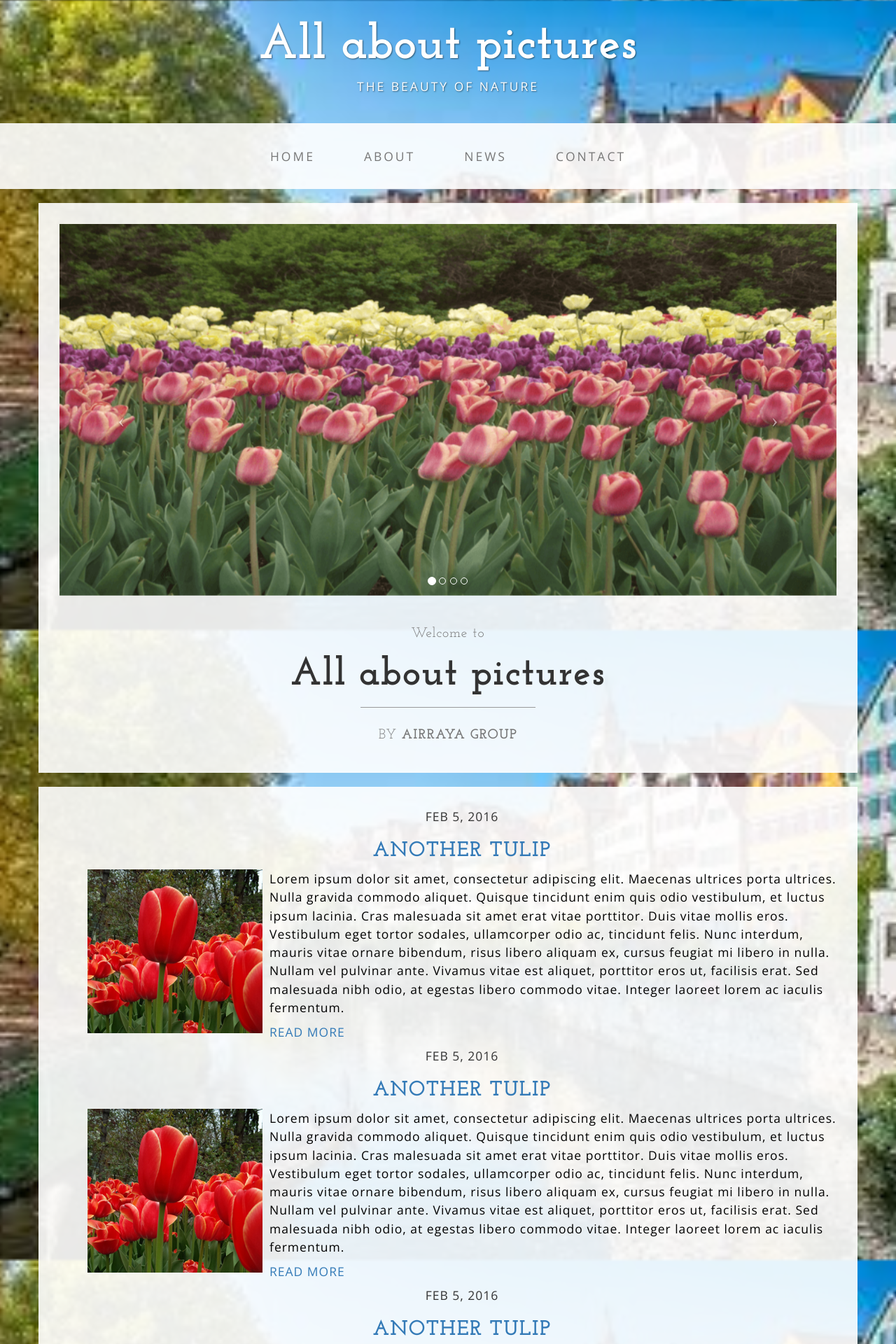
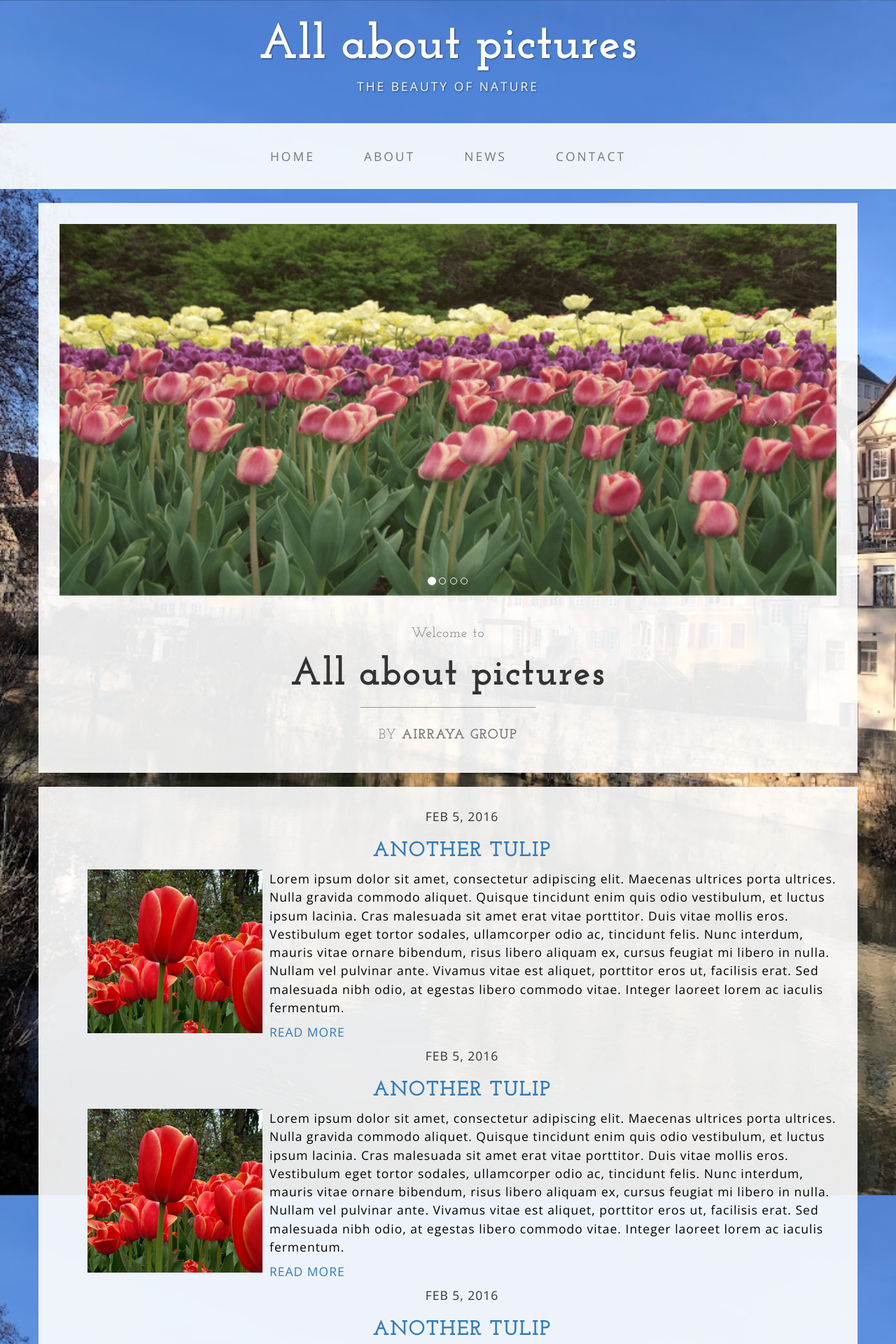
Before and after one commit to tuewiml/tuewiml.github.io, a Jekyll site: the page built from index.html, in a window 1280 px wide. Shown: the top 1920 px of the page at 70% size. Built offline with Jekyll 4.4.1, drawn with Linux system fonts in a browser that asks for light colours; the list of posts is cut into pages by our own code.

Commit message:
updated Bg img

```diff
--- a/css/style.css
+++ b/css/style.css
@@ -7,7 +7,7 @@
 
 body {
     font-family: "Open Sans","Helvetica Neue",Helvetica,Arial,sans-serif;
-    background: url('../img/background_pic.jpeg') no-repeat center center fixed;
+    background: url('../img/IMG_7947.jpg') no-repeat center center fixed;
     -webkit-background-size: cover;
     -moz-background-size: cover;
     background-size: cover;
```
